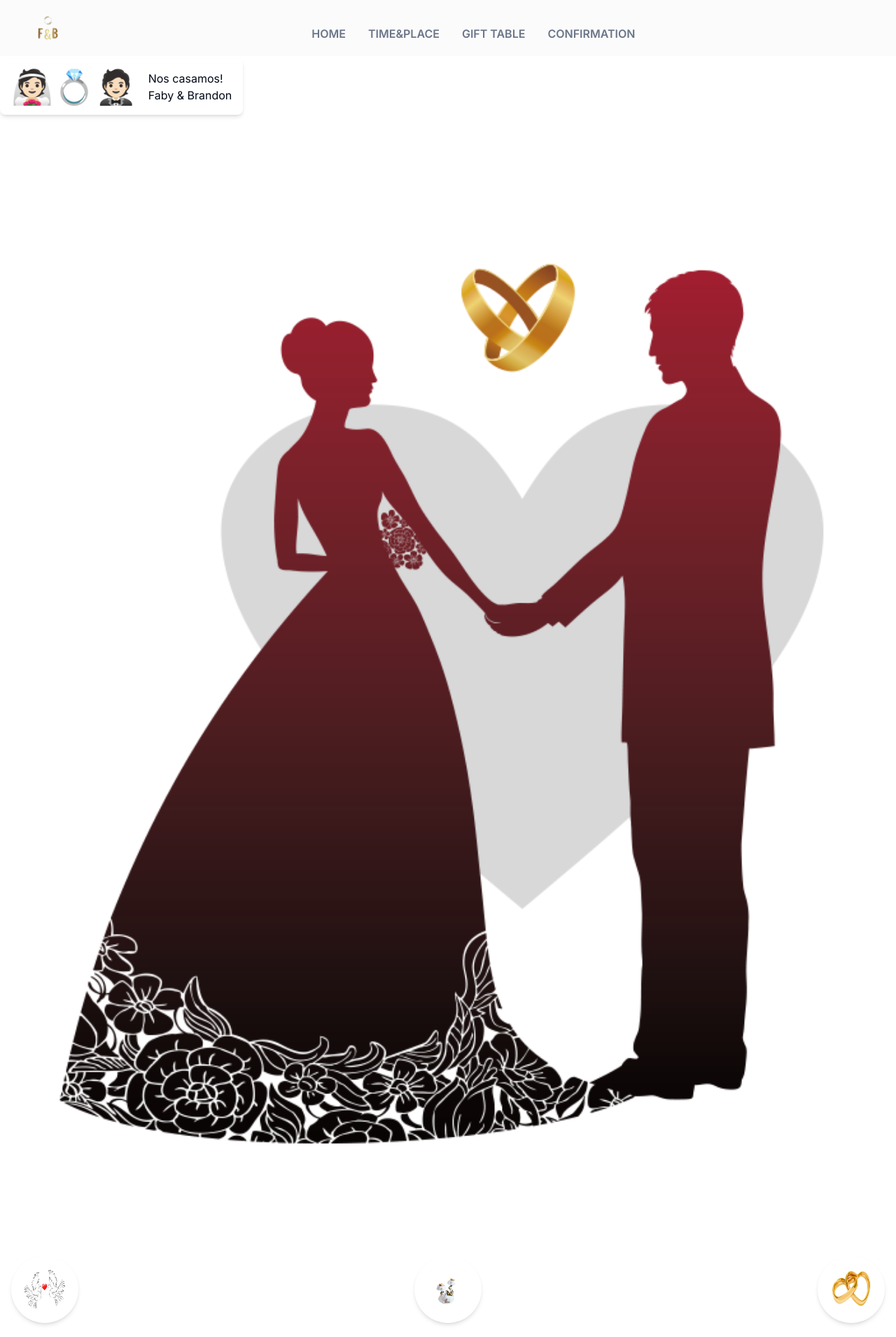
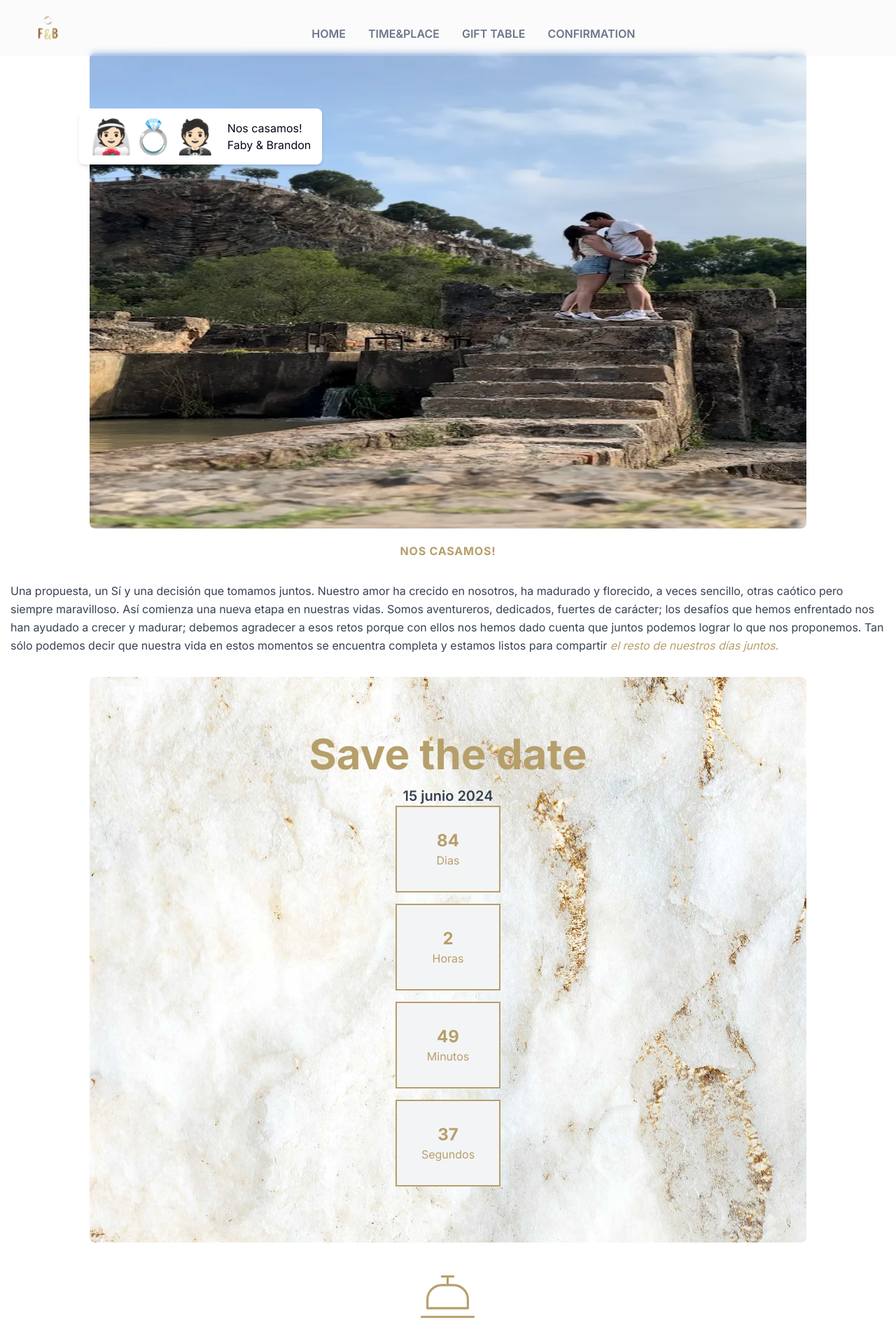
Before and after one commit to Redevil15/final-wedding, a Next.js app: page / in a window 1280 px wide. Shown: the top 1910 px of the page at 70% size. Built offline with nearby package versions, Linux system fonts and the light colour scheme.

Commit message:
Feat: change header image

```diff
--- a/components/header.tsx
+++ b/components/header.tsx
@@ -1,6 +1,7 @@
 "use client";
 
 import { easeInOut, motion } from "framer-motion";
+import Image from "next/image";
 
 const scaleVariants = {
   whileInView: {
@@ -21,11 +22,19 @@ const images = {
 
 export const Header = () => {
   return (
-    <div id="home" className="pt-16 flex flex-1 flex-col md:flex-col">
+    <div id="home" className="relative z-9 w-full px-5 md:px-0 md:max-w-screen-lg mx-auto py-10 md:py-20 bg-cover bg-center mt-[75px] h-[700px]">
+      <div className="absolute inset-0 w-full h-[680px]">
+        <Image
+          src="/fabybrandon.webp"
+          alt="profile_bg"
+          layout="fill"
+          className="rounded-lg absolute"
+        />
+      </div>
       <motion.div
-        whileInView={{ x: [-100, 0], opacity: [0, 1] }}
+        whileInView={{ x: [-100, -15], opacity: [0, 1] }}
         transition={{ duration: 0.5 }}
-        className="flex flex-0.65 flex-col justify-start items-start h-full mt-5 md:w-full md:mx-0 md:mr-0 md:mb-2"
+        className="relative flex flex-0.65 flex-col justify-start items-start h-full mt-5 md:mt-0 md:w-full md:mx-0 md:mr-0 md:mb-2"
       >
         <div className="flex justify-end items-end flex-col md:flex-row md:justify-start md:items-start">
           <div className="flex flex-row items-center p-4 bg-white rounded-lg shadow-md">
@@ -37,34 +46,6 @@ export const Header = () => {
           </div>
         </div>
       </motion.div>
-
-      <motion.div
-        whileInView={{ opacity: [0, 1] }}
-        transition={{ duration: 0.5, delayChildren: 0.5 }}
-        className="flex flex- mt-8 justify-end items-end relative md:ml-0 md:mb-2"
-      >
-        <img src="./couple.png" alt="profile_bg" className="w-full z-9" />
-        {/*  <motion.img
-          whileInView={{ scale: [0, 1] }}
-          transition={{ duration: 1, ease: 'easeInOut' }}
-          src="./circle.svg"
-          alt="profile_circle"
-          className="absolute bottom-0 w-full h-5/6 z-0"
-        /> */}
-      </motion.div>
-
-      <motion.div
-        variants={scaleVariants}
-        whileInView={scaleVariants.whileInView}
-        className="flex flex-0.75 flex-row justify-between items-start md:w-full md:flex-row md:flex-wrap md:ml-0"
-      >
-        {[images.flutter, images.redux, images.sass].map((circle, index) => (
-          <div className={`w-24 h-24 md:w-${index === 0 ? '40' : index === 1 ? '60' : '32'} md:h-${index === 0 ? '40' : index === 1 ? '60' : '32'} flex justify-center items-center rounded-full bg-white shadow-md m-4`} key={`circle-${index}`}>
-            <img src={circle} alt="profile_bg" className="w-3/5 h-3/5" />
-          </div>
-        ))}
-      </motion.div>
-
     </div>
   )
 }
```
Also changed, not shown: public/fabybrandon.webp (added).
